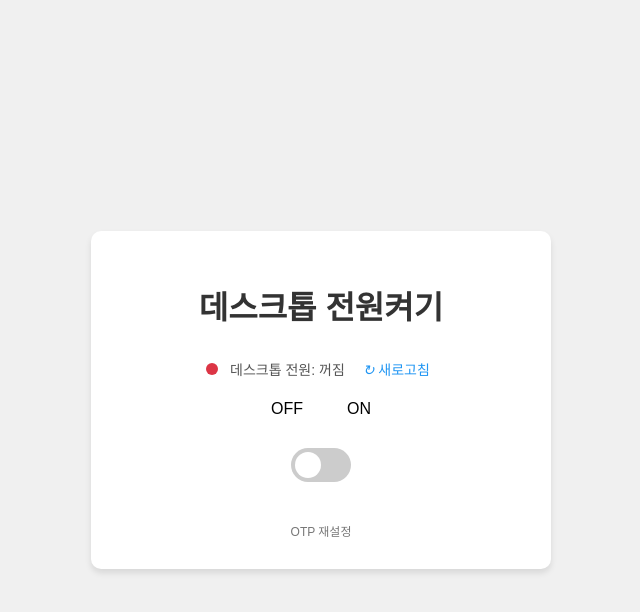
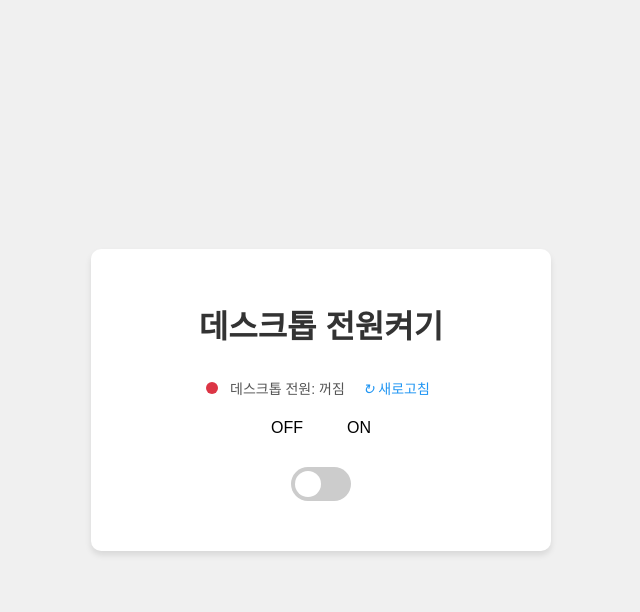
Before and after one commit to Bozwell/web_wakeonlan, a Flask app: template templates/index.html in a window 1280 px wide. Shown: the top 612 px of the page, without its empty margins (319-959 px from the left). Run offline with Flask 3, Linux system fonts and the light colour scheme; the template is opened without the code that fills it, so the values that code supplies are empty.

Commit message:
remove reset-otp

```diff
--- a/templates/index.html
+++ b/templates/index.html
@@ -203,7 +203,7 @@
 
         <div id="statusMessage" class="message"></div>
 
-        <a href="/reset-otp" class="reset-link">OTP 재설정</a>
+        <!-- <a href="/reset-otp" class="reset-link">OTP 재설정</a> -->
     </div>
 
     <!-- OTP 인증 모달 -->
```
Also changed, not shown: README.md.
